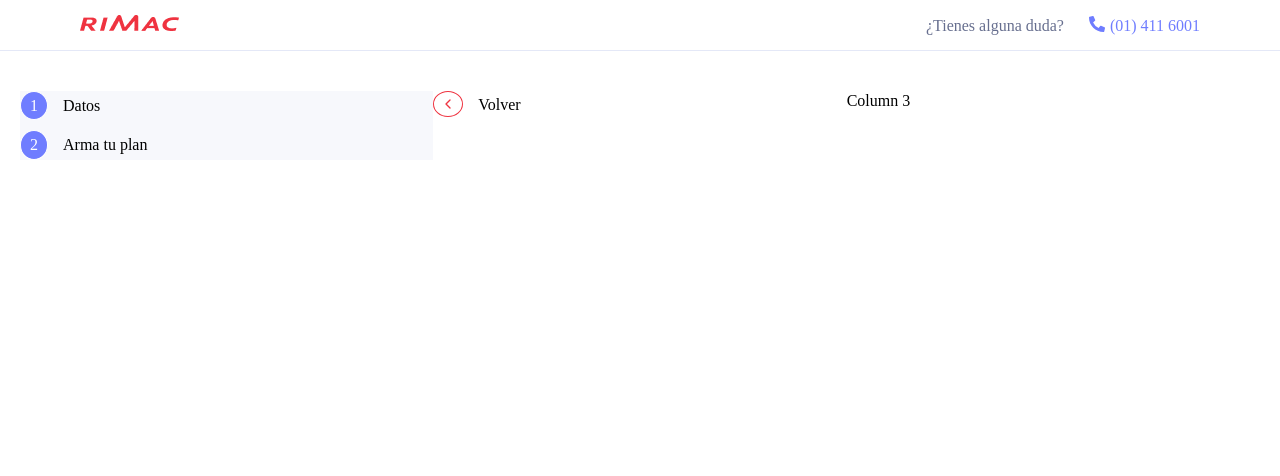
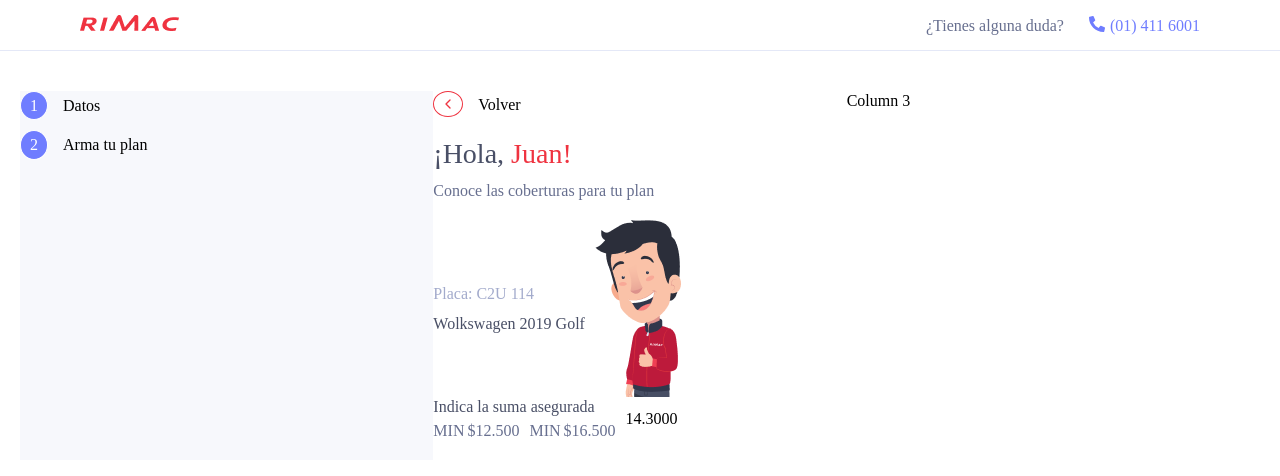
Before and after one commit to reynaldo-94/cotizador-seguro, a React (Create React App) app: page / in a window 1280 px wide. Shown: the top 476 px of the page. Built offline with nearby package versions, Linux system fonts and the light colour scheme.

Commit message:
chore: More forward window design buildYourPlan

```diff
--- a/src/components/BuildYourPlan/ManagePlan/index.js
+++ b/src/components/BuildYourPlan/ManagePlan/index.js
@@ -1,16 +1,53 @@
 import React from 'react'
 import { FiChevronLeft } from 'react-icons/fi'
 import Circle from '../../Circle'
+import perfil from '../../../assets/system/perfil.png'
+import styles from './style.module.scss'
 
-export default function ManagePlan () {
+export default function ManagePlan() {
   return (
-    <div>
-      <div style={{ display: 'flex', gap: 15, alignItems: 'center' }}>
+    <div className={styles.managePlan}>
+      <div className={styles.managePlan__breadcrumb}>
         <Circle borderColor='#ef3340' style={{ padding: '4px 6px' }}>
           <FiChevronLeft color='#ef3340' />
         </Circle>
         <div>Volver</div>
       </div>
+      <div className={styles.managePlan__header}>
+        <h1 className={styles.managePlan__title}>¡Hola, <span style={{ color: '#ef3340' }}>Juan!</span></h1>
+        <div className={styles.managePlan__paragraph}>Conoce las coberturas para tu plan</div>
+      </div>
+      <div className={styles.managePlan__details}>
+        <div className={styles.managePlan__image}>
+          <div className={styles.managePlan__blockColumn}>
+            <div className={styles.managePlan__subTitle}>Placa: C2U 114</div>
+            <div className={styles.managePlan__title}>Wolkswagen 2019 Golf</div>
+          </div>
+          <img src={perfil} alt='Perfil' />
+        </div>
+        <div className={styles.managePlan__sumAssured}>
+          <div className={styles.information}>
+            <div className={styles.managePlan__title}>Indica la suma asegurada</div>
+            <div className={styles.information__body}>
+              <div className={`${styles.managePlan__paragraph} ${styles.information__block}`}>
+                <div>MIN</div>
+                <div>$12.500</div>
+              </div>
+              <div className={`${styles.managePlan__paragraph} ${styles.information__block}`}>
+                <div>MIN</div>
+                <div>$16.500</div>
+              </div>
+            </div>
+
+          </div>
+          <div>
+            14.3000
+          </div>
+        </div>
+      </div>
+      <div>
+
+      </div>
     </div>
   )
 }
--- /dev/null
+++ b/src/components/BuildYourPlan/ManagePlan/style.module.scss
@@ -0,0 +1,65 @@
+@import '../../../styles/constants.scss';
+
+.managePlan {
+  display: flex;
+  flex-direction: column;
+  gap: 20px;
+}
+
+.managePlan__breadcrumb {
+  align-items: center;
+  display: flex;
+  gap: 15px;
+}
+
+.managePlan__header {
+  display: flex;
+  flex-direction: column;
+  gap: 10px;
+}
+
+.managePlan__image {
+  align-items: center;
+  display: flex;
+  gap: 10px;
+}
+
+.managePlan__blockColumn {
+  display: flex;
+  flex-direction: column;
+  gap: 10px
+}
+
+.managePlan__subTitle {
+  color: $gray2Color;
+}
+
+.managePlan__title {
+  color: $gray1TitlesColor;
+}
+
+.managePlan__paragraph {
+  color: $gray2Paragraph;
+}
+
+.managePlan__sumAssured {
+  align-items: center;
+  display: flex;
+  gap: 10px;
+
+  .information {
+    display: flex;
+    flex-direction: column;
+    gap: 5px;
+
+    .information__body {
+      display: flex;
+      gap: 10px;
+    }
+
+    .information__block {
+      display: flex;
+      gap: 3px;
+    }
+  }
+}
--- a/src/components/BuildYourPlan/index.js
+++ b/src/components/BuildYourPlan/index.js
@@ -1,7 +1,5 @@
 import React from 'react'
-import Circle from '../Circle'
 import Header from '../Header'
-import { FiChevronLeft } from 'react-icons/fi'
 import MenuBar from './MenuBar'
 import styles from './style.module.scss'
 import ManagePlan from './ManagePlan'
--- a/src/styles/constants.scss
+++ b/src/styles/constants.scss
@@ -1,6 +1,9 @@
 // COLORS
 $redColor: #ef3340;
 $grayColor: #676f8f;
+$gray2Paragraph: #676f8f;
+$gray1TitlesColor: #494f66;
+$gray2Color: #a3abcc;
 $borderGrayColor: #c5cbe0;
 $lightBlueColor: #6f7dff;
 $greenColor: #43b748;
```
Also changed, not shown: src/assets/system/perfil.png (added).
